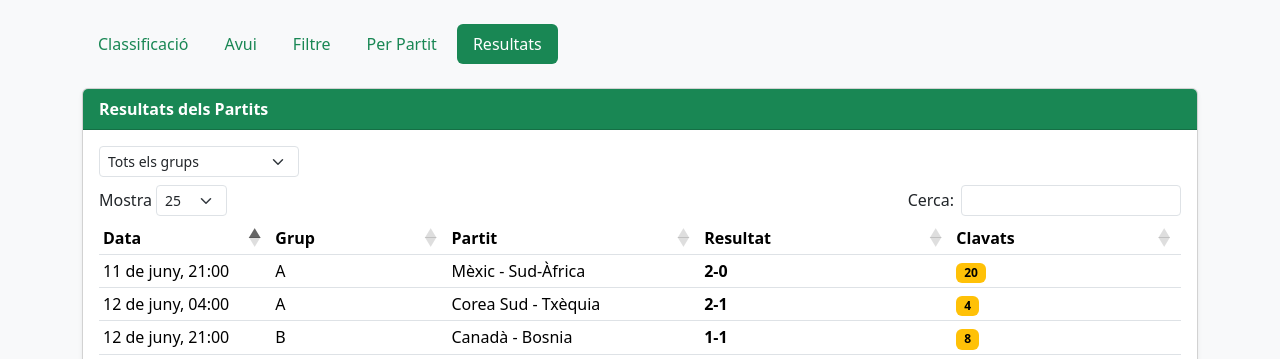
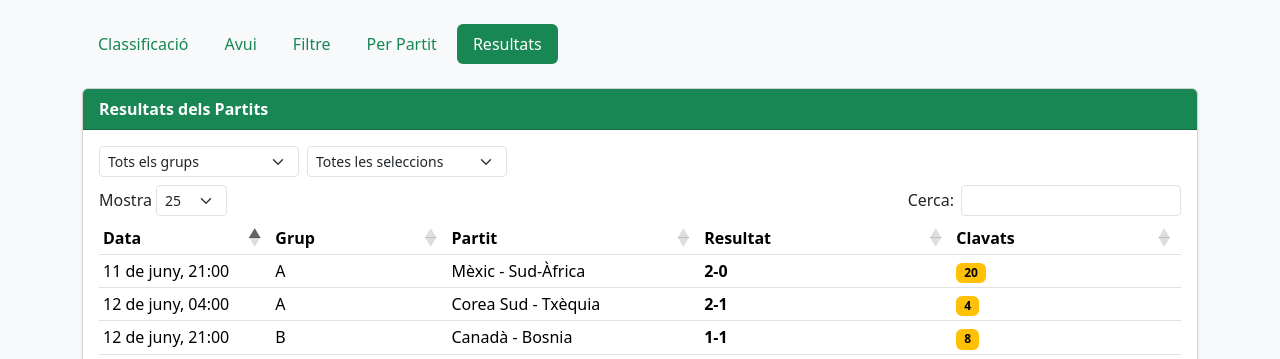
Before and after one commit to janjquer/porra-mundial-2026, a Flask app: template templates/index.html in a window 1280 px wide, after a click on "Resultats". Shown: the part 56-415 px from the top of the page. Run offline with Flask 3, Linux system fonts and the light colour scheme; the template is opened without the code that fills it: most values are stand-ins (such as "Sample title", 1, 10 or a date in 2020); some libraries are stand-ins or nearby versions.

Commit message:
add seleccio filter in resultats

```diff
--- a/templates/index.html
+++ b/templates/index.html
@@ -154,11 +154,17 @@
       <div class="card shadow-sm">
         <div class="card-header bg-success text-white fw-bold">Resultats dels Partits</div>
         <div class="card-body">
-          <div class="mb-2">
+          <div class="d-flex gap-2 mb-2">
             <select id="grupResultFilter" class="form-select form-select-sm" style="max-width:200px">
               <option value="">Tots els grups</option>
               {% for g in grups %}
               <option value="{{ g }}">Grup {{ g }}</option>
+              {% endfor %}
+            </select>
+            <select id="seleccioResultFilter" class="form-select form-select-sm" style="max-width:200px">
+              <option value="">Totes les seleccions</option>
+              {% for t in teams %}
+              <option value="{{ t }}">{{ t }}</option>
               {% endfor %}
             </select>
           </div>
@@ -301,6 +307,9 @@ const dtResults = $('#tbl-results').DataTable({
 document.getElementById('grupResultFilter').addEventListener('change', function() {
   dtResults.column(1).search(this.value).draw();
 });
+document.getElementById('seleccioResultFilter').addEventListener('change', function() {
+  dtResults.column(2).search(this.value ? this.value : '', true, false).draw();
+});
 
 // ── Load all data ────────────────────────────────────────────────────────────
 function loadAll() {
```
